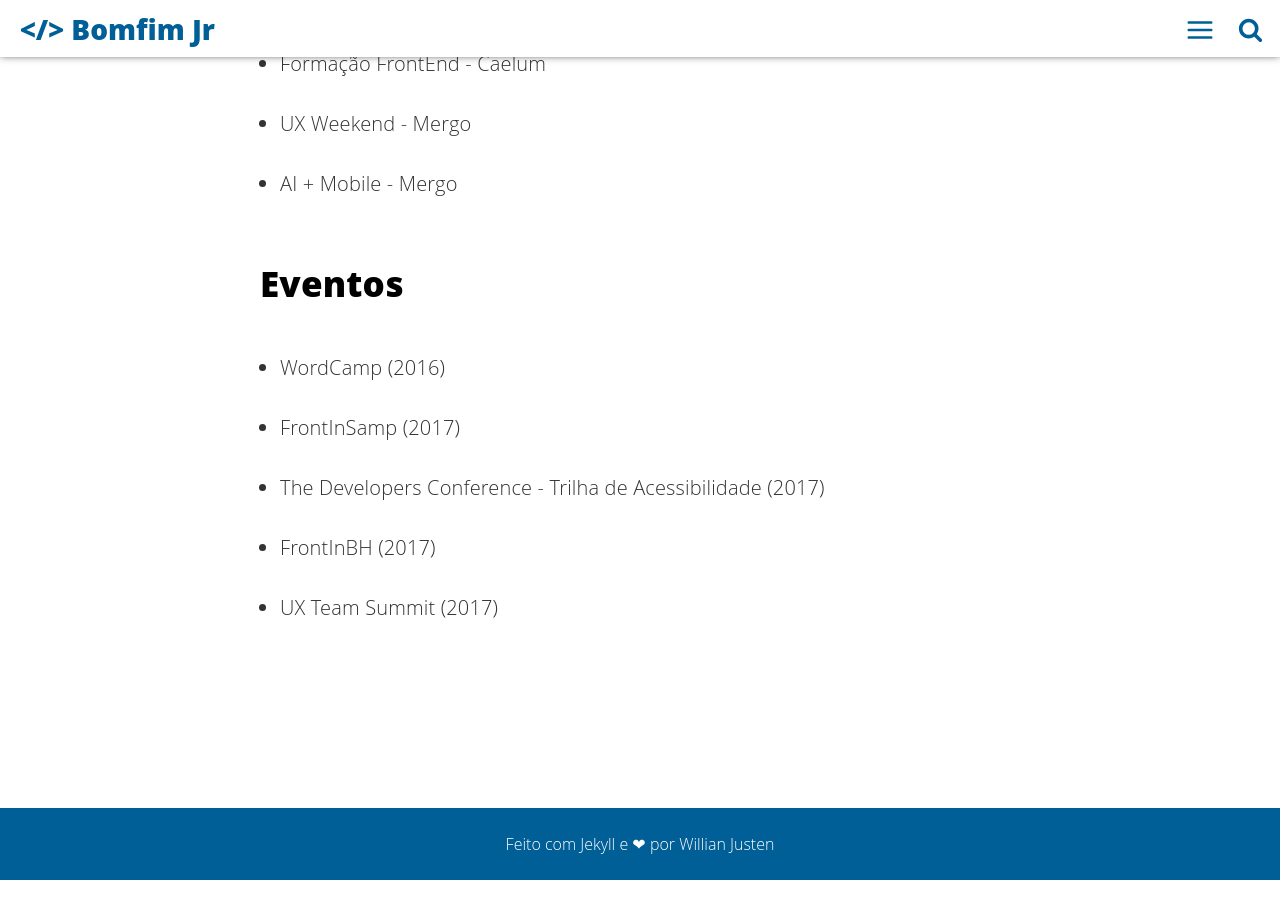
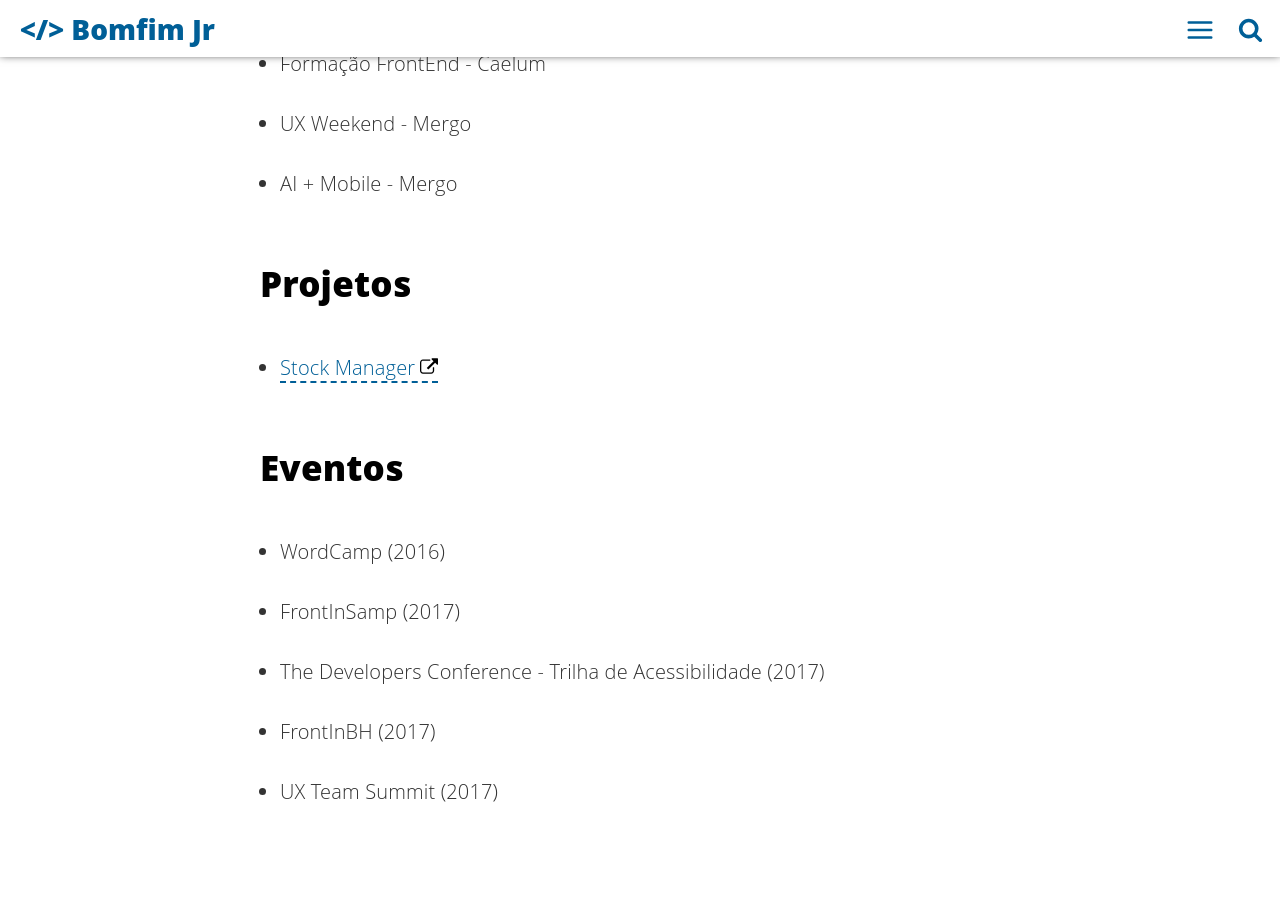
Before and after one commit to bfmjr/bfmjr.github.io, a Jekyll site: the page built from about.html, in a window 1280 px wide and 900 px high, scrolled down 1918 px. Built offline with Jekyll 4.4.1, drawn with Linux system fonts in a browser that asks for light colours.

Commit message:
Update about.html

```diff
--- a/about.html
+++ b/about.html
@@ -40,6 +40,12 @@ description: "Sou o João Bomfim Jr, FrontEnd Developer."
 	<li>AI + Mobile - Mergo</li>
 </ul>
 
+<h2>Projetos</h2>
+
+<ul class="skill-list">
+	<li><a href="http://www.stockcar.com.br/stock-manager" target="_blank" title="Palpites Stock Car">Stock Manager</a></li>
+</ul>
+
 <h2>Eventos</h2>
 
 <ul class="skill-list">
```
